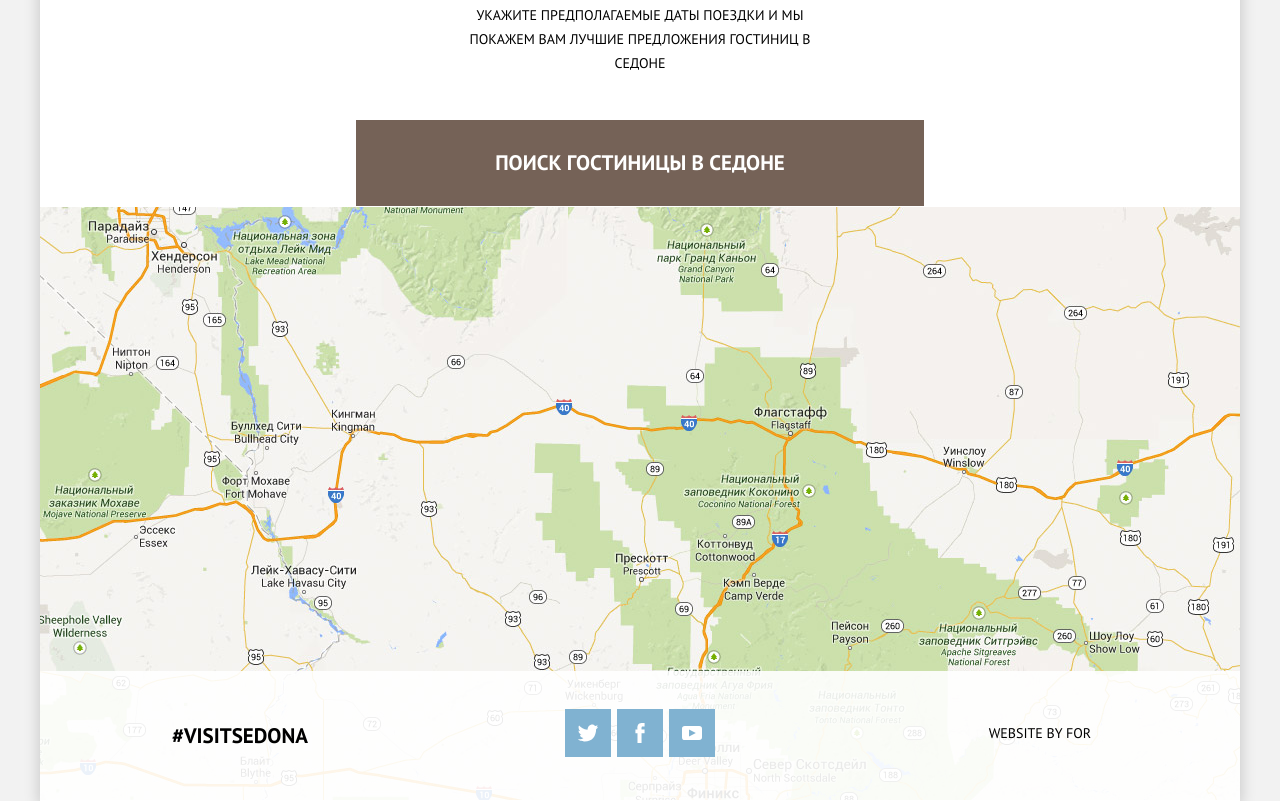
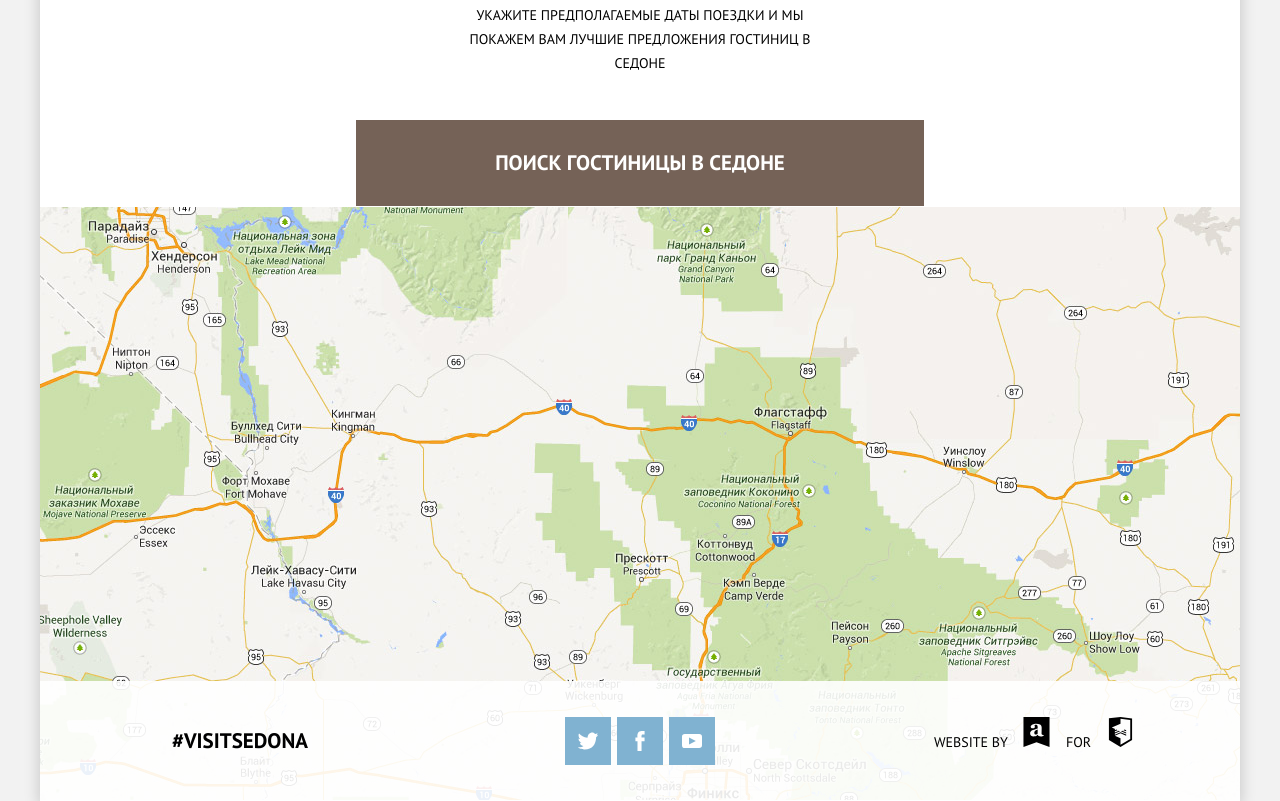
Before and after one commit to AAtamaniuk/SDN, a plain HTML site: page index.html in a window 1280 px wide. Shown: the part 1984-2785 px from the top of the page. Drawn offline with Linux system fonts and the light colour scheme.

Commit message:
Update 2016-09-05T17:40:24.496Z

```diff
--- a/css/style.css
+++ b/css/style.css
@@ -467,6 +467,7 @@ body {
   background-size: cover; }
   .intro__svg {
     display: block;
+    height: 100%;
     margin: auto; }
   .intro__welcome {
     height: 34px;
@@ -562,14 +563,19 @@ body {
     display: none; }
 
 .reason-img {
+  position: relative;
   height: 256px;
   background-color: brown;
   overflow: hidden; }
   .reason-img img {
-    display: block;
-    width: 100%;
+    position: absolute;
+    left: 50%;
+    top: 50%;
+    min-height: 100%;
+    min-width: 100%;
     height: auto;
-    overflow: hidden; }
+    width: auto;
+    transform: translate(-50%, -50%); }
 
 .visit {
   padding-top: 28px;
@@ -641,7 +647,8 @@ body {
   font-weight: 700;
   text-transform: uppercase;
   text-align: center;
-  font-size: 21px; }
+  font-size: 21px;
+  line-height: 48px; }
 
 .social {
   text-align: center;
@@ -655,7 +662,7 @@ body {
     fill: white; }
   .social__item {
     display: inline-block;
-    vertical-align: top;
+    vertical-align: center;
     width: 46px;
     height: 48px;
     margin-right: 6px;
@@ -670,8 +677,15 @@ body {
   font-weight: 400;
   text-transform: uppercase;
   text-align: center; }
-
-@media (min-width: 768px) {
+  .copyright__link {
+    display: inline-block;
+    max-height: 30px; }
+  .copyright__svg {
+    max-width: 27px;
+    max-height: 30px;
+    margin-right: 12px;
+    margin-left: 12px; }
+  @media (min-width: 768px) {
   .row-wrap {
     display: -ms-flexbox;
     display: flex;
@@ -721,6 +735,7 @@ body {
     margin-bottom: 50px; }
   .intro__sedona {
     height: 78px;
+    width: 458px;
     margin-bottom: 60px; }
   .intro__becausecanyon {
     height: 78px; }
@@ -756,8 +771,7 @@ body {
   .reason--grey::after {
     display: none; }
   .reason-img {
-    width: 66.66%;
-    height: 256px; }
+    width: 66.66%; }
   .visit {
     padding-top: 55px;
     padding-bottom: 45px; }
@@ -773,15 +787,14 @@ body {
     display: flex;
     -ms-flex-wrap: nowrap;
     flex-wrap: nowrap;
-    padding-bottom: 38px; }
+    padding-top: 36px;
+    padding-bottom: 36px; }
   .hash {
     font-size: 21px; }
   .hash {
     width: 33.33%;
     max-width: 33.33%;
-    margin-bottom: 0;
-    padding-top: 14px;
-    padding-bottom: 14px; }
+    margin-bottom: 0; }
   .social {
     width: 33.33%;
     max-width: 33.33%;
@@ -789,8 +802,7 @@ body {
   .copyright {
     width: 33.33%;
     max-width: 33.33%; } }
-
-@media screen and (min-width: 768px) {
+  @media screen and (min-width: 768px) {
   .main-nav__item:last-child {
     -ms-flex-order: 2;
     order: 2;
@@ -801,12 +813,10 @@ body {
     font-size: 14px; }
   .menu-toggle {
     display: none; } }
-
-@media (min-width: 1200px) {
+  @media (min-width: 1200px) {
   .reason--blue {
     padding-top: 38px; } }
-
-@media (max-width: 768px) {
+  @media (max-width: 768px) {
   .main-nav--closed {
     display: none; }
   .reason--feature {
--- a/index.html
+++ b/index.html
@@ -178,25 +178,32 @@
     <div class="social">
       <a href="https://twitter.com" class="social__item  social__item--tw">
         <svg class="social__svg">
-            <use xlink:href="#icon-twitter"/>
+          <use xlink:href="#icon-twitter" />
         </svg>
       </a>
       <a href="https://facebook.com" class="social__item  social__item--fb">
         <svg class="social__svg">
-            <use xlink:href="#icon-facebook"/>
+          <use xlink:href="#icon-facebook" />
         </svg>
       </a>
       <a href="https://youtube.com" class="social__item  social__item--you">
         <svg class="social__svg">
-            <use xlink:href="#icon-youtube"/>
+          <use xlink:href="#icon-youtube" />
         </svg>
       </a>
     </div>
     <div class="copyright">
-        <p>Website by
-          <a class="copyright__glukhanko" href="#"></a> for
-          <a class="copyright__html-acad" href="#"></a>
-        </p>
+      Website by
+        <a class="copyright__link" href="#">
+          <svg class="copyright__svg">
+            <use xlink:href="#logo-glukhanko"/>
+          </svg>
+        </a> for
+        <a class="copyright__link" href="#">
+          <svg class="copyright__svg">
+            <use xlink:href="#logo-htmlacademy"/>
+          </svg>
+        </a>
     </div>
   </footer>
     <!-- - - - - - - - - - - END FOOTER - - - - - - - - - - -->
```
Also changed, not shown: css/style.min.css. Lines whose indentation alone changed are shown as unchanged.
